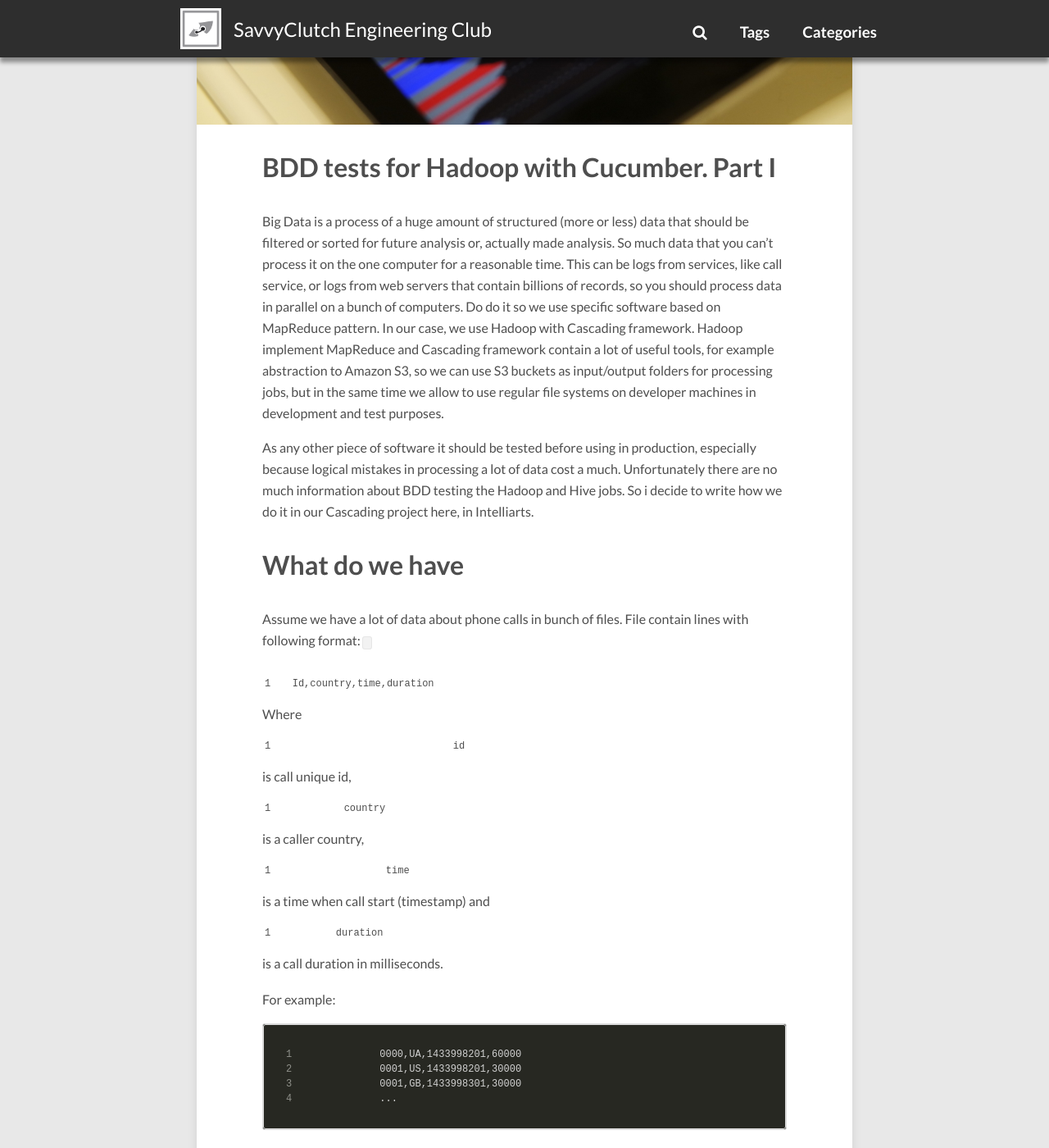
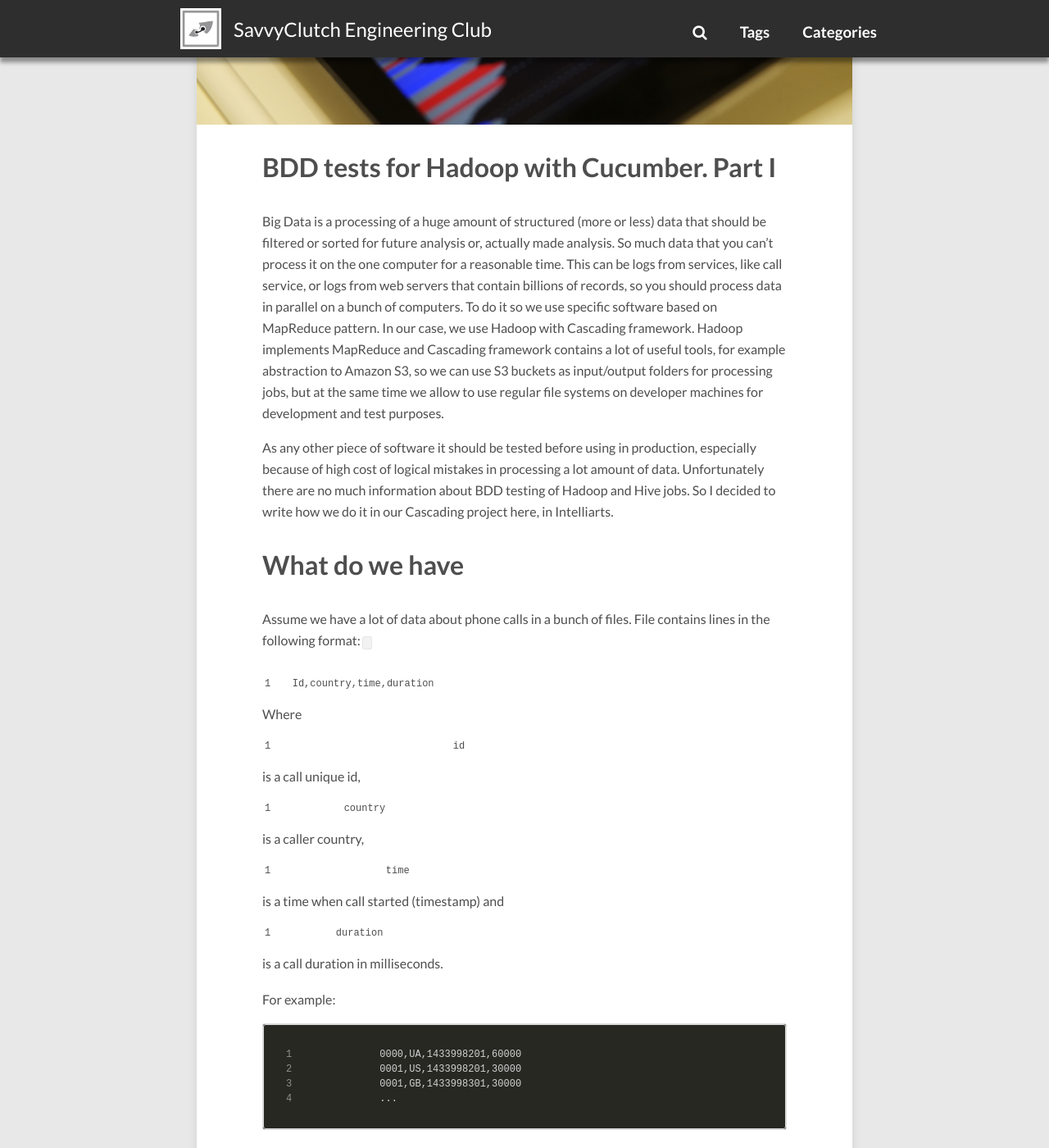
Before and after one commit to savvyclutch/savvyclutch.github.io, a Jekyll site: the page built from _posts/2016-10-06-BDD-tests-for-Hadoop-with-Cucumber-part-I.md, in a window 1280 px wide and 1400 px high, scrolled down 504 px. Shown: the whole window at 82% size. Built offline with Jekyll 4.4.1, drawn with Linux system fonts in a browser that asks for light colours; nearby versions of some CDN libraries; comment, search, counter and statistics services are not loaded; some of the changed text lies outside the part shown.

Commit message:
Fix issues

````diff
--- a/_posts/2016-10-06-BDD-tests-for-Hadoop-with-Cucumber-part-I.md
+++ b/_posts/2016-10-06-BDD-tests-for-Hadoop-with-Cucumber-part-I.md
@@ -10,24 +10,24 @@ image:
 
 ---
 
-Big Data is a process of a huge amount of structured (more or less) data that should be filtered or sorted for future analysis or,
+Big Data is a processing of a huge amount of structured (more or less) data that should be filtered or sorted for future analysis or,
 actually made analysis. So much data that you can’t process it on the one computer for a reasonable time.
 This can be logs from services, like call service, or logs from web servers that contain billions of records,
-so you should process data in parallel  on a bunch of computers. Do do it so we use specific software based on MapReduce pattern.
-In our case, we use Hadoop with Cascading framework. Hadoop implement MapReduce and Cascading framework contain a lot of useful tools,
+so you should process data in parallel  on a bunch of computers. To do it so we use specific software based on MapReduce pattern.
+In our case, we use Hadoop with Cascading framework. Hadoop implements MapReduce and Cascading framework contains a lot of useful tools,
 for example abstraction to Amazon S3, so we can use S3 buckets as input/output folders for processing jobs,
-but in the same time we allow to use regular file systems on developer machines in development and test purposes.
+but at the same time we allow to use regular file systems on developer machines for development and test purposes.
 
-As any other piece of software it should be tested before using in production, especially because logical mistakes in processing a lot of data cost a much.
-Unfortunately there are no much information about BDD testing the Hadoop and Hive jobs.
-So i decide to write how we do it in our Cascading project here, in Intelliarts.
+As any other piece of software it should be tested before using in production, especially because of high cost of logical mistakes in processing a lot amount of data.
+Unfortunately there are no much information about BDD testing of Hadoop and Hive jobs.
+So I decided to write how we do it in our Cascading project here, in Intelliarts.
 
 <!-- more -->
 
 # What do we have
 
-Assume we have a lot of data about phone calls in bunch of files. File contain lines with following format: `Id,country,time,duration`
-Where `id` is call unique id, `country` is a caller country, `time` is a time when call start (timestamp) and `duration` is a call duration in milliseconds.
+Assume we have a lot of data about phone calls in a bunch of files. File contains lines in the following format: `Id,country,time,duration`
+Where `id` is a call unique id, `country` is a caller country, `time` is a time when call started (timestamp) and `duration` is a call duration in milliseconds.
 
 For example:
 ```
````
Also changed, not shown: other parts of _posts/2016-10-06-BDD-tests-for-Hadoop-with-Cucumber-part-I.md (+5 -5 lines).
